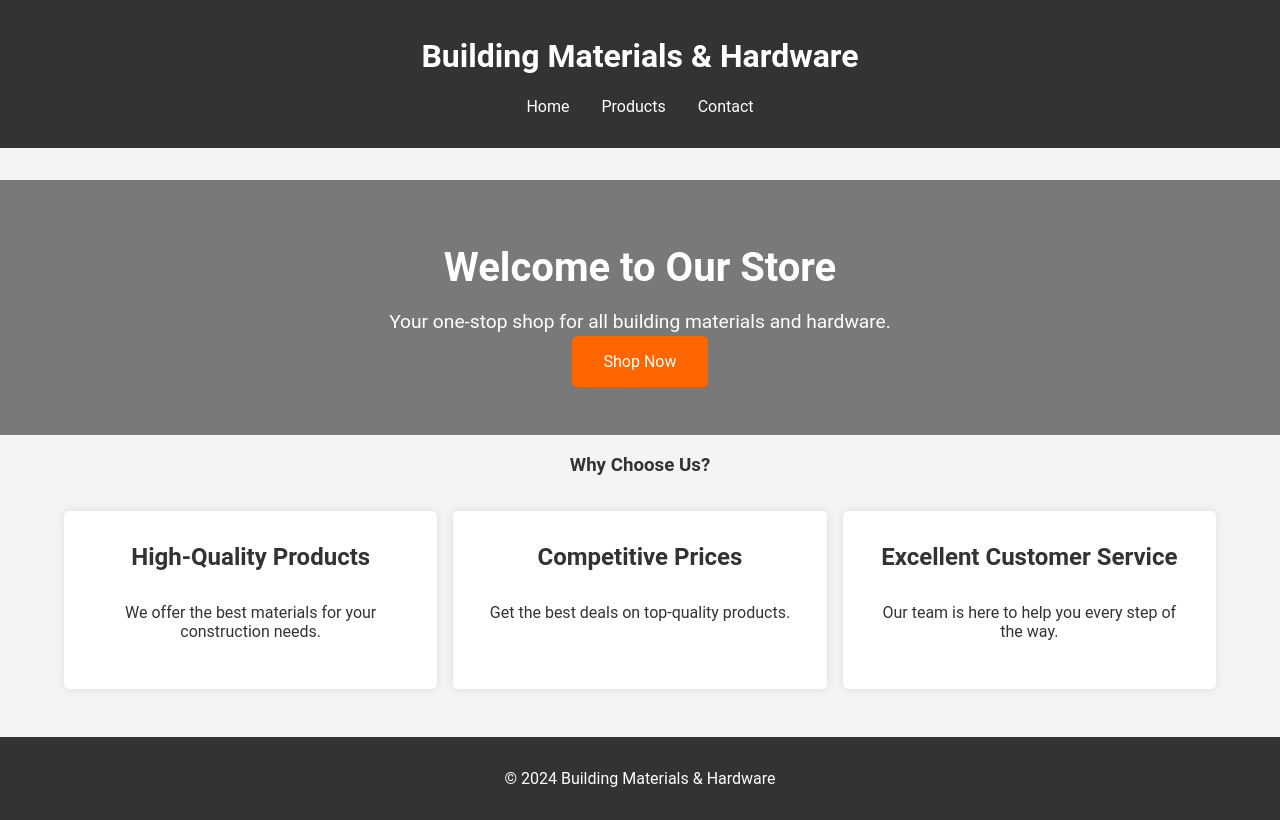
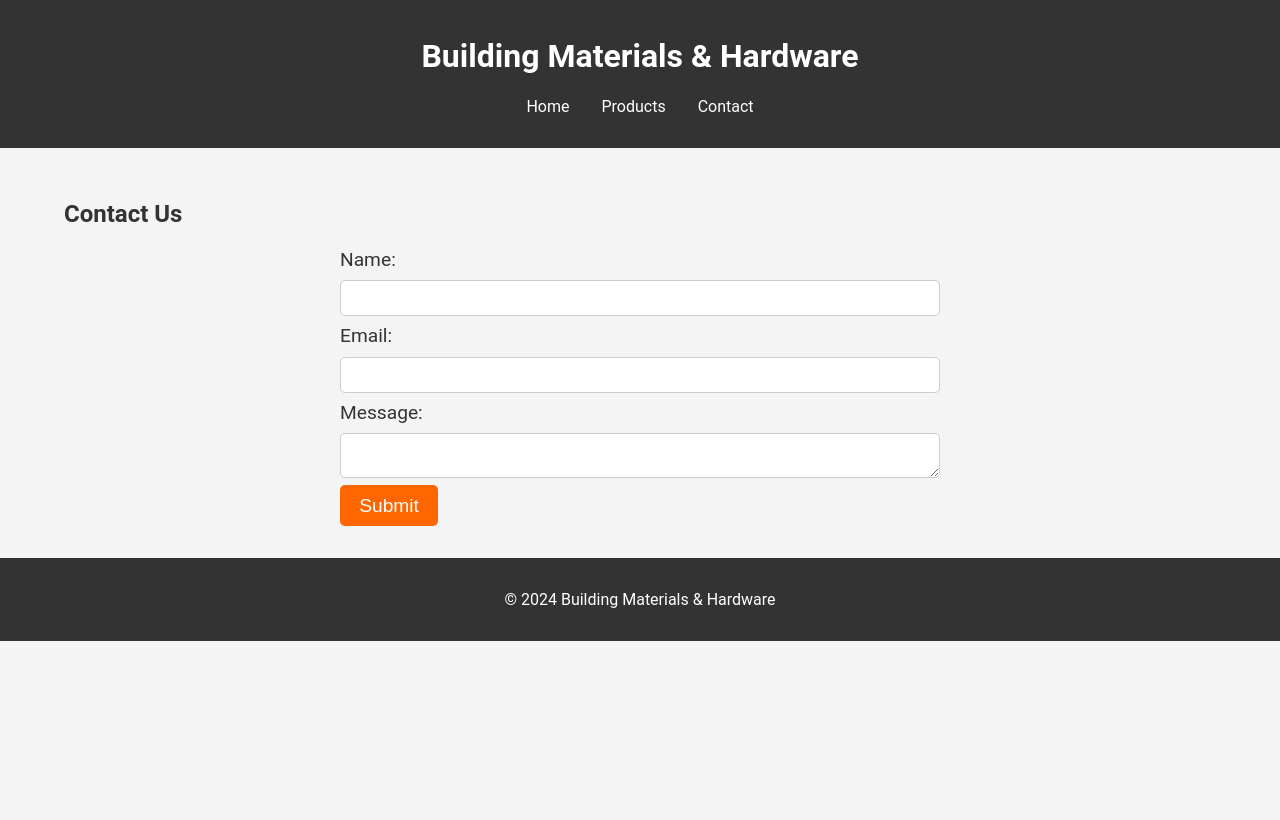
Before and after one commit to raniides/productwebsite, a React (Create React App) app: page /contact in a window 1280 px wide. Built offline with nearby package versions, Linux system fonts and the light colour scheme.

Commit message:
committed

```diff
--- a/package.json
+++ b/package.json
@@ -8,6 +8,7 @@
     "@testing-library/user-event": "^13.5.0",
     "react": "^18.3.1",
     "react-dom": "^18.3.1",
+    "react-router-dom": "^6.23.1",
     "react-scripts": "5.0.1",
     "web-vitals": "^2.1.4"
   },
--- /dev/null
+++ b/src/contact.js
@@ -0,0 +1,43 @@
+import React from 'react';
+import { Link } from 'react-router-dom';
+import './styles.css';
+
+const Contact = () => {
+    return (
+        <div>
+            <header>
+                <div className="container">
+                    <h1>Building Materials & Hardware</h1>
+                    <nav>
+                        <ul>
+                            <li><Link to="/">Home</Link></li>
+                            <li><Link to="/products">Products</Link></li>
+                            <li><Link to="/contact">Contact</Link></li>
+                        </ul>
+                    </nav>
+                </div>
+            </header>
+            <main>
+                <section id="contact" className="container">
+                    <h2>Contact Us</h2>
+                    <form action="submit_contact_form" method="post">
+                        <label htmlFor="name">Name:</label>
+                        <input type="text" id="name" name="name" required />
+                        <label htmlFor="email">Email:</label>
+                        <input type="email" id="email" name="email" required />
+                        <label htmlFor="message">Message:</label>
+                        <textarea id="message" name="message" required></textarea>
+                        <button type="submit">Submit</button>
+                    </form>
+                </section>
+            </main>
+            <footer>
+                <div className="container">
+                    <p>&copy; 2024 Building Materials & Hardware</p>
+                </div>
+            </footer>
+        </div>
+    );
+};
+
+export default Contact;
--- a/src/home.js
+++ b/src/home.js
@@ -1,4 +1,5 @@
 import React from 'react';
+import { Link } from 'react-router-dom';
 import './styles.css';
 
 const Home = () => {
@@ -9,9 +10,9 @@ const Home = () => {
           <h1>Building Materials & Hardware</h1>
           <nav>
             <ul>
-              <li><a href="index.html">Home</a></li>
-              <li><a href="products.html">Products</a></li>
-              <li><a href="contact.html">Contact</a></li>
+              <li><Link to="/">Home</Link></li>
+              <li><Link to="/products">Products</Link></li>
+              <li><Link to="/contact">Contact</Link></li>
             </ul>
           </nav>
         </div>
@@ -21,7 +22,7 @@ const Home = () => {
           <div className="container">
             <h2>Welcome to Our Store</h2>
             <p>Your one-stop shop for all building materials and hardware.</p>
-            <a href="products.html" className="btn">Shop Now</a>
+            <Link to="/products" className="btn">Shop Now</Link>
           </div>
         </section>
         <section id="features" className="container">
--- a/src/index.js
+++ b/src/index.js
@@ -1,19 +1,23 @@
 import React from 'react';
 import ReactDOM from 'react-dom/client';
+import { BrowserRouter as Router, Routes, Route } from 'react-router-dom';
 import './index.css';
-//import App from './App';
 import Home from './home';
+import Contact from './contact';
+import Product from './product';
 import reportWebVitals from './reportWebVitals';
 
 const root = ReactDOM.createRoot(document.getElementById('root'));
 root.render(
   <React.StrictMode>
-    {/*<App />*/}
-    <Home/>
-      </React.StrictMode>
+    <Router>
+      <Routes>
+        <Route path="/" element={<Home />} />
+        <Route path="/contact" element={<Contact />} />
+        <Route path="/products" element={<Product />} />
+      </Routes>
+    </Router>
+  </React.StrictMode>
 );
 
-// If you want to start measuring performance in your app, pass a function
-// to log results (for example: reportWebVitals(console.log))
-// or send to an analytics endpoint. Learn more: https://bit.ly/CRA-vitals
 reportWebVitals();
--- /dev/null
+++ b/src/product.js
@@ -0,0 +1,66 @@
+import React from 'react';
+import { Link } from 'react-router-dom';
+import './styles.css';
+
+const Product = () => {
+  return (
+    <div>
+      <header>
+        <div className="container">
+          <h1>Building Materials & Hardware</h1>
+          <nav>
+            <ul>
+              <li><Link to="/">Home</Link></li>
+              <li><Link to="/products">Products</Link></li>
+              <li><Link to="/contact">Contact</Link></li>
+            </ul>
+          </nav>
+        </div>
+      </header>
+      <main>
+        <section id="products" className="container">
+          <h2>Our Products</h2>
+          <div className="product-grid">
+            <div className="product-card">
+              <img src="images/bricks.jpg" alt="Bricks" />
+              <h3>Bricks</h3>
+              <p>High-quality bricks for construction.</p>
+              <p>Price: $0.50 each</p>
+            </div>
+            <div className="product-card">
+              <img src="images/cement.jpg" alt="Cement" />
+              <h3>Cement</h3>
+              <p>Top-grade cement for durability.</p>
+              <p>Price: $7.00 per bag</p>
+            </div>
+            <div className="product-card">
+              <img src="images/steel_rods.jpg" alt="Steel Rods" />
+              <h3>Steel Rods</h3>
+              <p>Strong steel rods for building.</p>
+              <p>Price: $5.00 per unit</p>
+            </div>
+            <div className="product-card">
+              <img src="images/wiring.jpg" alt="Electrical Wiring" />
+              <h3>Electrical Wiring</h3>
+              <p>Safe and reliable wiring solutions.</p>
+              <p>Price: $0.10 per meter</p>
+            </div>
+            <div className="product-card">
+              <img src="images/plumbing.jpg" alt="Plumbing Supplies" />
+              <h3>Plumbing Supplies</h3>
+              <p>All essential plumbing materials.</p>
+              <p>Price: Varies</p>
+            </div>
+          </div>
+        </section>
+      </main>
+      <footer>
+        <div className="container">
+          <p>&copy; 2024 Building Materials & Hardware</p>
+        </div>
+      </footer>
+    </div>
+  );
+};
+
+export default Product;
```
Also changed, not shown: src/App.js (+9 -18 lines), 1 other file (tests, documents, lock files or other folders).
